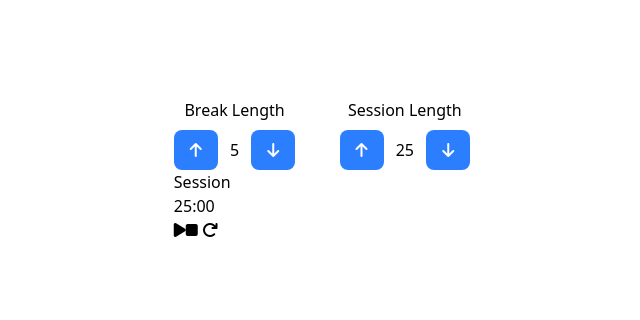
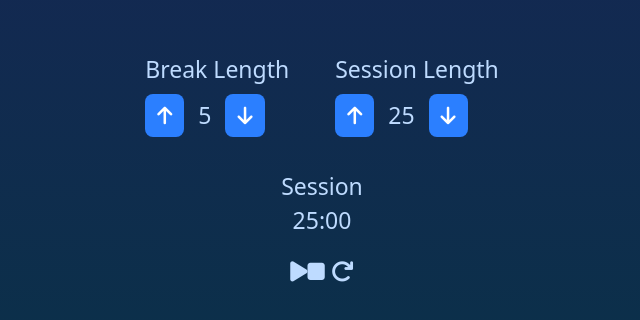
Before and after one commit to hakanyalniz/25-Clock, a website built with Vite: page index.html in a window 1280 px wide. Shown: the part 230-550 px from the top of the page, without its empty margins (318-958 px from the left). Built offline with nearby package versions, Linux system fonts and the light colour scheme.

Commit message:
Added favicon. Added background color and text color. Changed the position of texts and their font size.

```diff
--- a/index.html
+++ b/index.html
@@ -9,59 +9,68 @@
       href="https://cdnjs.cloudflare.com/ajax/libs/font-awesome/6.5.1/css/all.min.css"
       rel="stylesheet"
     />
+    <link rel="icon" type="image/x-icon" href="/favicon.svg" />
   </head>
   <body>
-    <div class="flex items-center justify-center h-screen">
+    <div
+      class="flex items-center justify-center h-screen bg-gradient-to-b from-blue-950 to-cyan-950 text-blue-200 text-[23px]"
+    >
       <div class="clock-container w-fit">
         <div id="break-control" class="inline-block mr-10">
           <div class="text-center mb-2" id="break-label">Break Length</div>
           <button
-            class="px-4 py-2 text-white bg-blue-500 rounded-lg hover:bg-blue-600 focus:outline-none cursor-pointer"
+            class="px-3 py-1 text-white bg-blue-500 rounded-lg active:text-blue-700 hover:bg-blue-600 focus:outline-none cursor-pointer"
             id="break-increment"
           >
-            <i class="fas fa-arrow-up"></i>
+            <i class="fas fa-arrow-up fa-sm"></i>
           </button>
 
           <div class="inline-block px-2" id="break-length">5</div>
 
           <button
-            class="px-4 py-2 text-white bg-blue-500 rounded-lg hover:bg-blue-600 focus:outline-none cursor-pointer"
+            class="px-3 py-1 text-white bg-blue-500 rounded-lg active:text-blue-700 hover:bg-blue-600 focus:outline-none cursor-pointer"
             id="break-decrement"
           >
-            <i class="fas fa-arrow-down"></i>
+            <i class="fas fa-arrow-down fa-sm"></i>
           </button>
         </div>
 
         <div id="session-control" class="inline-block">
           <div class="text-center mb-2" id="session-label">Session Length</div>
           <button
-            class="px-4 py-2 text-white bg-blue-500 rounded-lg hover:bg-blue-600 focus:outline-none cursor-pointer"
+            class="px-3 py-1 text-white bg-blue-500 rounded-lg active:text-blue-700 hover:bg-blue-600 focus:outline-none cursor-pointer"
             id="session-increment"
           >
-            <i class="fas fa-arrow-up"></i>
+            <i class="fas fa-arrow-up fa-sm"></i>
           </button>
 
           <div class="inline-block px-2" id="session-length">25</div>
 
           <button
-            class="px-4 py-2 text-white bg-blue-500 rounded-lg hover:bg-blue-600 focus:outline-none cursor-pointer"
+            class="px-3 py-1 text-white bg-blue-500 rounded-lg active:text-blue-700 hover:bg-blue-600 focus:outline-none cursor-pointer"
             id="session-decrement"
           >
-            <i class="fas fa-arrow-down"></i>
+            <i class="fas fa-arrow-down fa-sm"></i>
           </button>
         </div>
 
-        <div id="time-counter-container">
+        <div class="text-center mt-8" id="time-counter-container">
           <div id="timer-label">Session</div>
           <div id="time-left">25:00</div>
           <audio id="beep" src="/alarm-sound.mp3" preload="auto"></audio>
         </div>
 
-        <div id="controller-container">
-          <button class="cursor-pointer" id="start_stop">
+        <div class="text-center mt-4" id="controller-container">
+          <button
+            class="cursor-pointer hover:text-blue-600 active:text-blue-700"
+            id="start_stop"
+          >
             <i class="fas fa-play"></i><i class="fas fa-stop"></i>
           </button>
-          <button class="cursor-pointer" id="reset">
+          <button
+            class="cursor-pointer hover:text-blue-600 active:text-blue-700"
+            id="reset"
+          >
             <i class="fas fa-redo"></i>
           </button>
         </div>
```
Also changed, not shown: public/favicon.svg (added).
